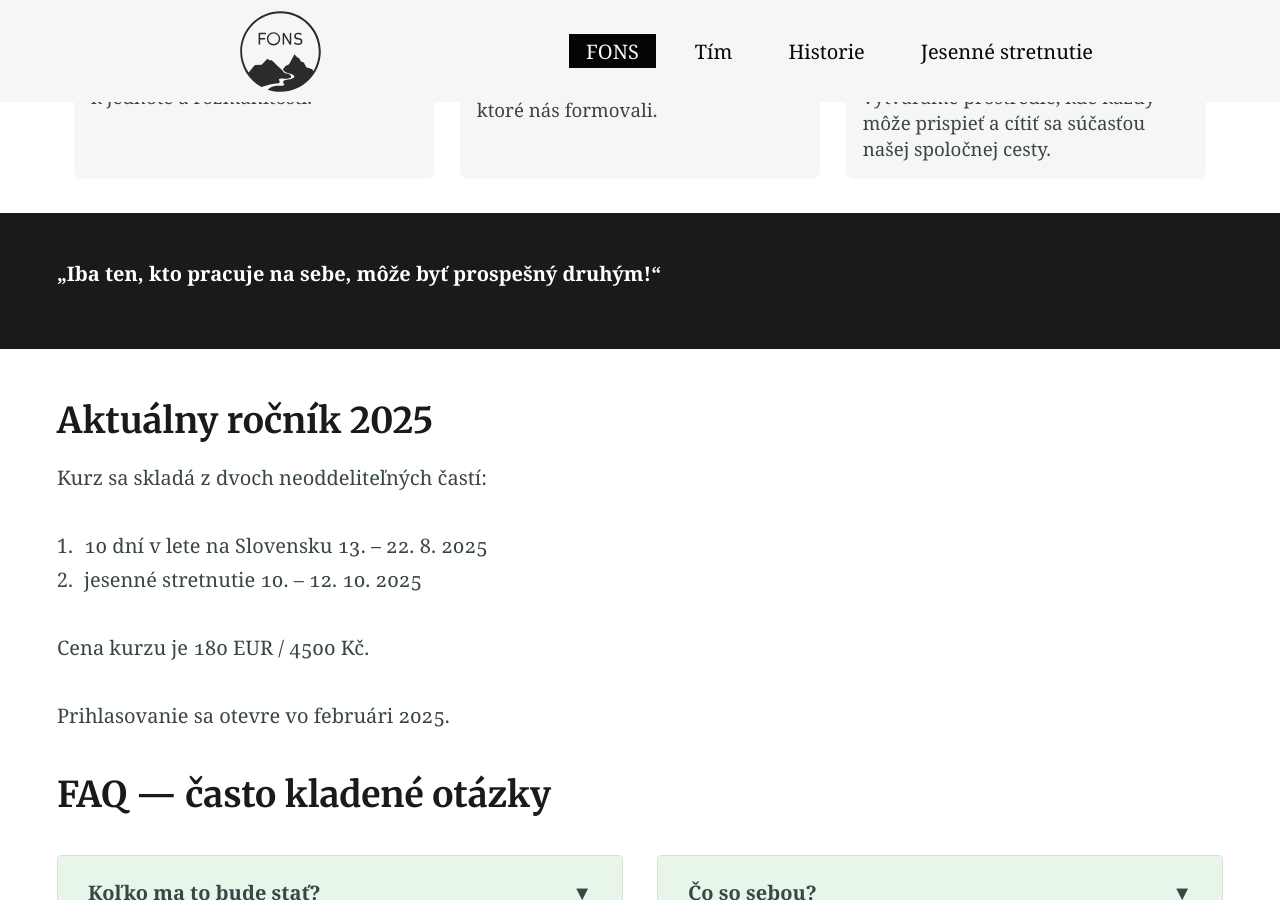
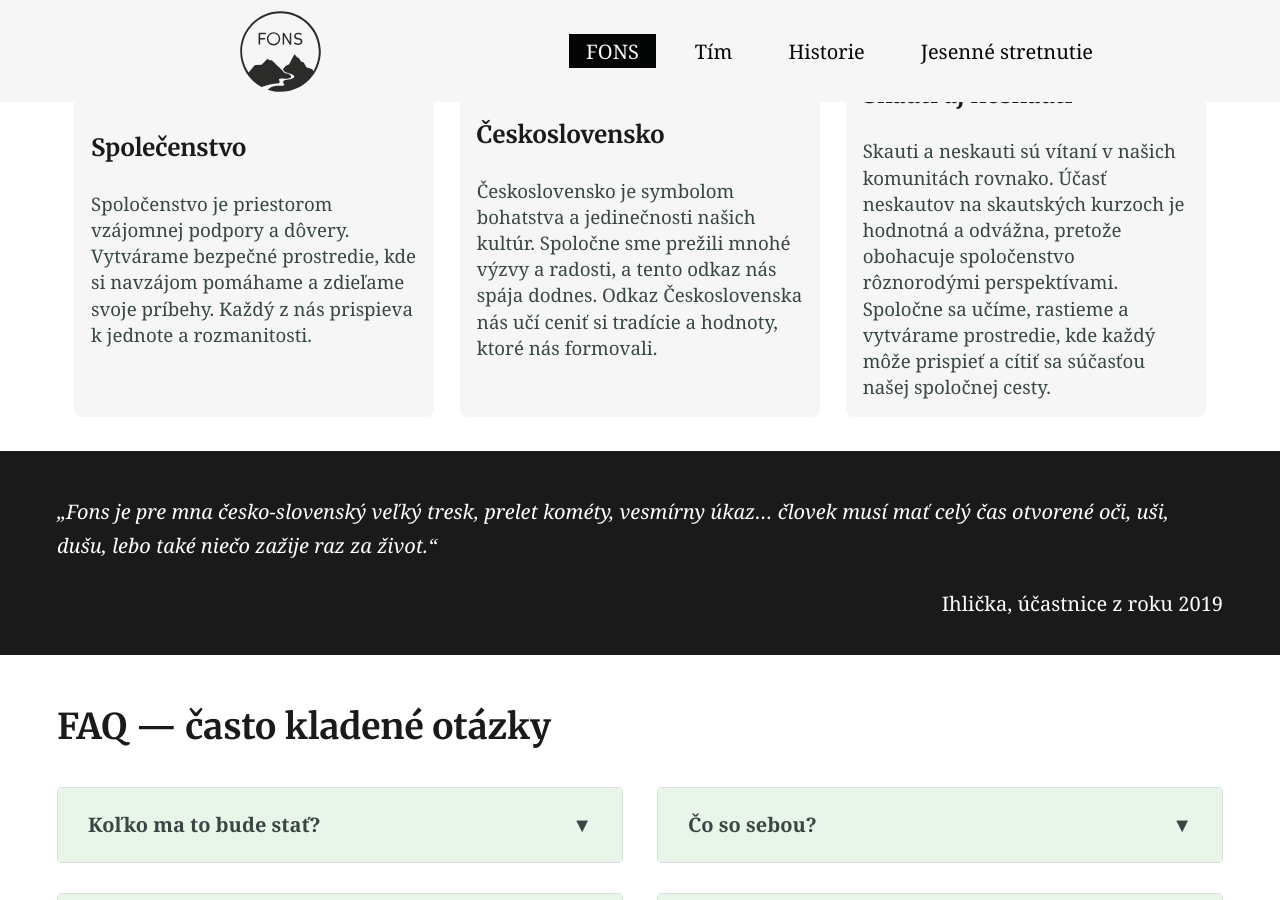
Before and after one commit to fonssk/fonssk.github.io, a Jekyll site: the page built from index.md, in a window 1280 px wide and 900 px high, scrolled down 2508 px. Built offline with Jekyll 4.4.1, drawn with Linux system fonts in a browser that asks for light colours; some of the changed text lies outside the part shown.

Commit message:
Change title layout

```diff
--- a/index.md
+++ b/index.md
@@ -17,12 +17,18 @@ Je ti medzi 18 a ±27 rokmi? Riešiš veľa otázok? Chýba ti inšpirácia? Chc
 
 {% capture inverted_content %}
 
-*„Fons je pre mna česko-slovenský veľký tresk, prelet kométy, vesmírny úkaz... človek musí mať celý čas otvorené oči, uši, dušu, lebo také niečo zažije raz za život.“*
+## Aktuálny ročník 2025
 
-<div style="text-align: right"> Ihlička, účastnice z roku 2019 </div>
+Kurz sa skladá z dvoch neoddeliteľných častí:
+
+1. 10 dní v lete na Slovensku 13. – 22. 8. 2025
+2. jesenné stretnutie 10. – 12. 10. 2025
+
+Cena kurzu je 180 EUR / 4500 Kč.
+
+Prihlasovanie sa otevre vo februári 2025.
 
 {% endcapture %}
-
 {% include inverted_section.html content=inverted_content %}
 
 
@@ -74,23 +80,12 @@ Skauti a neskauti sú vítaní v našich komunitách rovnako. Účasť neskautov
 
 {% capture inverted_content %}
 
-**„Iba ten, kto pracuje na sebe, môže byť prospešný druhým!“**
+*„Fons je pre mna česko-slovenský veľký tresk, prelet kométy, vesmírny úkaz... človek musí mať celý čas otvorené oči, uši, dušu, lebo také niečo zažije raz za život.“*
+
+<div style="text-align: right"> Ihlička, účastnice z roku 2019 </div>
 
 {% endcapture %}
-
 {% include inverted_section.html content=inverted_content %}
-
-
-## Aktuálny ročník 2025
-
-Kurz sa skladá z dvoch neoddeliteľných častí:
-
-1. 10 dní v lete na Slovensku 13. – 22. 8. 2025
-2. jesenné stretnutie 10. – 12. 10. 2025
-
-Cena kurzu je 180 EUR / 4500 Kč.
-
-Prihlasovanie sa otevre vo februári 2025.
 
 
 ## FAQ — často kladené otázky
```
